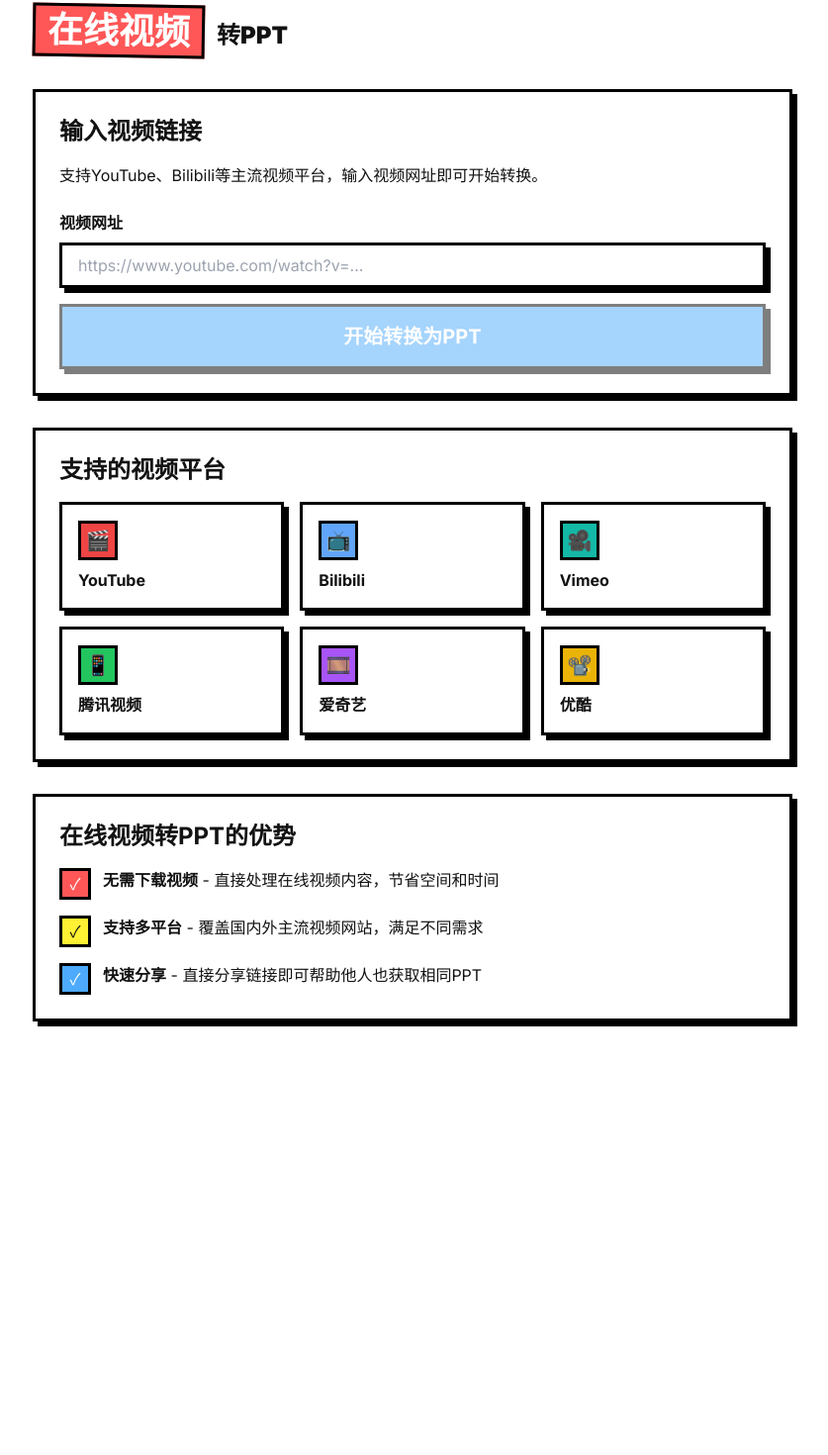
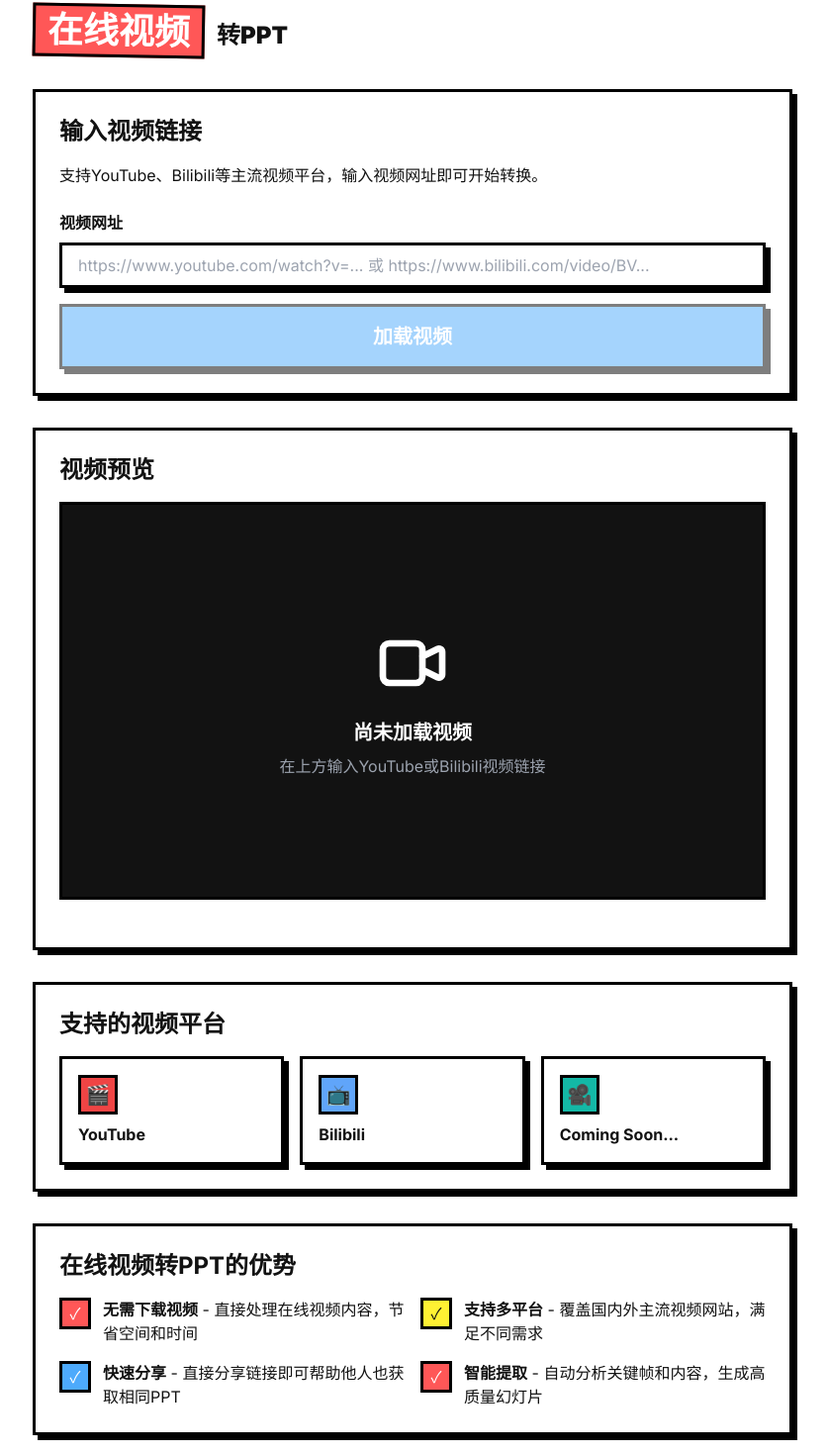
Before and after one commit to Wangxs404/video2ppt, a Next.js app: page /online-video in a window 1280 px wide. Shown: the part 117-1587 px from the top of the page at 99% size, without its empty margins (223-1060 px from the left). Before the commit the page ends 1189 px from the top, so only its background shows below. Built offline with nearby package versions, Linux system fonts and the light colour scheme.

Commit message:
增加iframe播放

```diff
--- a/app/online-video/page.tsx
+++ b/app/online-video/page.tsx
@@ -1,22 +1,48 @@
 'use client'
 
-import { useState } from 'react'
+import { useState, useEffect } from 'react'
 import Link from 'next/link'
 
 export default function OnlineVideoPage() {
   const [url, setUrl] = useState<string>('')
   const [isUrlValid, setIsUrlValid] = useState<boolean | null>(null)
   const [isProcessing, setIsProcessing] = useState<boolean>(false)
+  const [videoId, setVideoId] = useState<string>('')
+  const [isVideoLoaded, setIsVideoLoaded] = useState<boolean>(false)
+  const [videoSource, setVideoSource] = useState<'youtube' | 'bilibili' | ''>('')
 
   // 支持的视频平台
   const supportedPlatforms = [
     { name: 'YouTube', icon: '🎬', color: 'bg-red-500' },
     { name: 'Bilibili', icon: '📺', color: 'bg-blue-400' },
-    { name: 'Vimeo', icon: '🎥', color: 'bg-teal-500' },
-    { name: '腾讯视频', icon: '📱', color: 'bg-green-500' },
-    { name: '爱奇艺', icon: '🎞️', color: 'bg-purple-500' },
-    { name: '优酷', icon: '📽️', color: 'bg-yellow-500' },
+    { name: 'Coming Soon...', icon: '🎥', color: 'bg-teal-500' },
   ]
+
+  // 从YouTube URL中提取视频ID
+  const extractYouTubeVideoId = (url: string): string | null => {
+    const regExp = /^.*((youtu.be\/)|(v\/)|(\/u\/\w\/)|(embed\/)|(watch\?))\??v?=?([^#&?]*).*/
+    const match = url.match(regExp)
+    return (match && match[7].length === 11) ? match[7] : null
+  }
+
+  // 从Bilibili URL中提取视频ID
+  const extractBilibiliVideoId = (url: string): { type: 'bv' | 'av', id: string } | null => {
+    // BV格式，例如：https://www.bilibili.com/video/BV1xx411c7mD
+    const bvRegExp = /\/video\/(BV[a-zA-Z0-9]+)/
+    const bvMatch = url.match(bvRegExp)
+    if (bvMatch && bvMatch[1]) {
+      return { type: 'bv', id: bvMatch[1] }
+    }
+
+    // AV格式，例如：https://www.bilibili.com/video/av170001
+    const avRegExp = /\/video\/av(\d+)/
+    const avMatch = url.match(avRegExp)
+    if (avMatch && avMatch[1]) {
+      return { type: 'av', id: avMatch[1] }
+    }
+
+    return null
+  }
 
   // 处理URL输入
   const handleUrlChange = (e: React.ChangeEvent<HTMLInputElement>) => {
@@ -40,11 +66,47 @@
     e.preventDefault()
     if (isUrlValid) {
       setIsProcessing(true)
-      // 这里仅做UI演示，实际不实现功能
-      setTimeout(() => {
+
+      // 尝试提取YouTube视频ID
+      const extractedYouTubeId = extractYouTubeVideoId(url)
+      if (extractedYouTubeId) {
+        setVideoId(extractedYouTubeId)
+        setVideoSource('youtube')
+        setIsVideoLoaded(true)
         setIsProcessing(false)
-      }, 2000)
+        return
+      }
+
+      // 尝试提取Bilibili视频ID
+      const extractedBilibiliId = extractBilibiliVideoId(url)
+      if (extractedBilibiliId) {
+        setVideoId(extractedBilibiliId.type === 'bv'
+          ? `bvid=${extractedBilibiliId.id}`
+          : `aid=${extractedBilibiliId.id}`
+        )
+        setVideoSource('bilibili')
+        setIsVideoLoaded(true)
+        setIsProcessing(false)
+        return
+      }
+
+      // 不支持的链接类型
+      alert('目前仅支持YouTube和Bilibili链接，请输入有效的视频链接')
+      setIsProcessing(false)
     }
+  }
+
+  // 获取视频iframe的URL
+  const getVideoEmbedUrl = (): string => {
+    if (!videoId) return ''
+
+    if (videoSource === 'youtube') {
+      return `https://www.youtube.com/embed/${videoId}`
+    } else if (videoSource === 'bilibili') {
+      return `https://player.bilibili.com/player.html?${videoId}&page=1&high_quality=1&danmaku=0`
+    }
+
+    return ''
   }
 
   return (
@@ -67,7 +129,7 @@
                 type="text"
                 value={url}
                 onChange={handleUrlChange}
-                placeholder="https://www.youtube.com/watch?v=..."
+                placeholder="https://www.youtube.com/watch?v=... 或 https://www.bilibili.com/video/BV..."
                 className={`brutal-input ${isUrlValid === false ? 'border-red-500' : ''}`}
               />
               {isUrlValid === false && (
@@ -80,9 +142,57 @@
               disabled={!isUrlValid || isProcessing}
               className={`btn bg-accent text-light w-full text-xl py-4 transform hover:rotate-1 ${(!isUrlValid || isProcessing) ? 'opacity-50 cursor-not-allowed' : ''}`}
             >
-              {isProcessing ? '处理中...' : '开始转换为PPT'}
+              {isProcessing ? '处理中...' : '加载视频'}
             </button>
           </form>
+        </div>
+
+        {/* 视频播放区域 */}
+        <div className="card bg-light mb-8">
+          <h2 className="text-2xl font-bold mb-4">视频预览</h2>
+          <div className="border-3 border-black bg-dark aspect-video mb-6 relative overflow-hidden">
+            {isVideoLoaded && videoId ? (
+              <iframe
+                src={getVideoEmbedUrl()}
+                className="w-full h-full"
+                title="Video Player"
+                frameBorder="0"
+                allow="accelerometer; autoplay; clipboard-write; encrypted-media; gyroscope; picture-in-picture"
+                allowFullScreen
+              ></iframe>
+            ) : (
+              <div className="absolute inset-0 flex items-center justify-center flex-col text-light">
+                <svg xmlns="http://www.w3.org/2000/svg" className="h-20 w-20 mb-4" fill="none" viewBox="0 0 24 24" stroke="currentColor">
+                  <path strokeLinecap="round" strokeLinejoin="round" strokeWidth={2} d="M15 10l4.553-2.276A1 1 0 0121 8.618v6.764a1 1 0 01-1.447.894L15 14M5 18h8a2 2 0 002-2V8a2 2 0 00-2-2H5a2 2 0 00-2 2v8a2 2 0 002 2z" />
+                </svg>
+                <p className="text-xl font-bold">尚未加载视频</p>
+                <p className="text-gray-400 mt-2">在上方输入YouTube或Bilibili视频链接</p>
+              </div>
+            )}
+          </div>
+
+          {isVideoLoaded && videoId && (
+            <div className="flex flex-wrap gap-4">
+              <button
+                onClick={() => alert('此功能尚未实现')}
+                className="btn bg-primary text-light flex-1"
+              >
+                分析视频
+              </button>
+              <button
+                onClick={() => alert('此功能尚未实现')}
+                className="btn bg-accent text-light flex-1"
+              >
+                生成PPT
+              </button>
+            </div>
+          )}
+
+          {isVideoLoaded && videoSource && (
+            <div className="mt-4 text-center text-sm text-gray-600">
+              当前加载: <strong>{videoSource === 'youtube' ? 'YouTube' : 'Bilibili'}</strong> 视频
+            </div>
+          )}
         </div>
 
         <div className="card bg-light mb-8">
@@ -104,20 +214,24 @@
 
         <div className="card bg-light">
           <h2 className="text-2xl font-bold mb-4">在线视频转PPT的优势</h2>
-          <ul className="space-y-4">
-            <li className="flex items-start">
+          <div className="grid grid-cols-1 md:grid-cols-2 gap-4">
+            <div className="flex items-start">
               <div className="bg-primary text-light w-8 h-8 flex items-center justify-center border-3 border-black mr-3 flex-shrink-0">✓</div>
               <p><strong>无需下载视频</strong> - 直接处理在线视频内容，节省空间和时间</p>
-            </li>
-            <li className="flex items-start">
+            </div>
+            <div className="flex items-start">
               <div className="bg-secondary w-8 h-8 flex items-center justify-center border-3 border-black mr-3 flex-shrink-0">✓</div>
               <p><strong>支持多平台</strong> - 覆盖国内外主流视频网站，满足不同需求</p>
-            </li>
-            <li className="flex items-start">
+            </div>
+            <div className="flex items-start">
               <div className="bg-accent text-light w-8 h-8 flex items-center justify-center border-3 border-black mr-3 flex-shrink-0">✓</div>
               <p><strong>快速分享</strong> - 直接分享链接即可帮助他人也获取相同PPT</p>
-            </li>
-          </ul>
+            </div>
+            <div className="flex items-start">
+              <div className="bg-primary text-light w-8 h-8 flex items-center justify-center border-3 border-black mr-3 flex-shrink-0">✓</div>
+              <p><strong>智能提取</strong> - 自动分析关键帧和内容，生成高质量幻灯片</p>
+            </div>
+          </div>
         </div>
       </div>
     </main>
```
Also changed, not shown: 1 other file (tests, documents, lock files or other folders).
